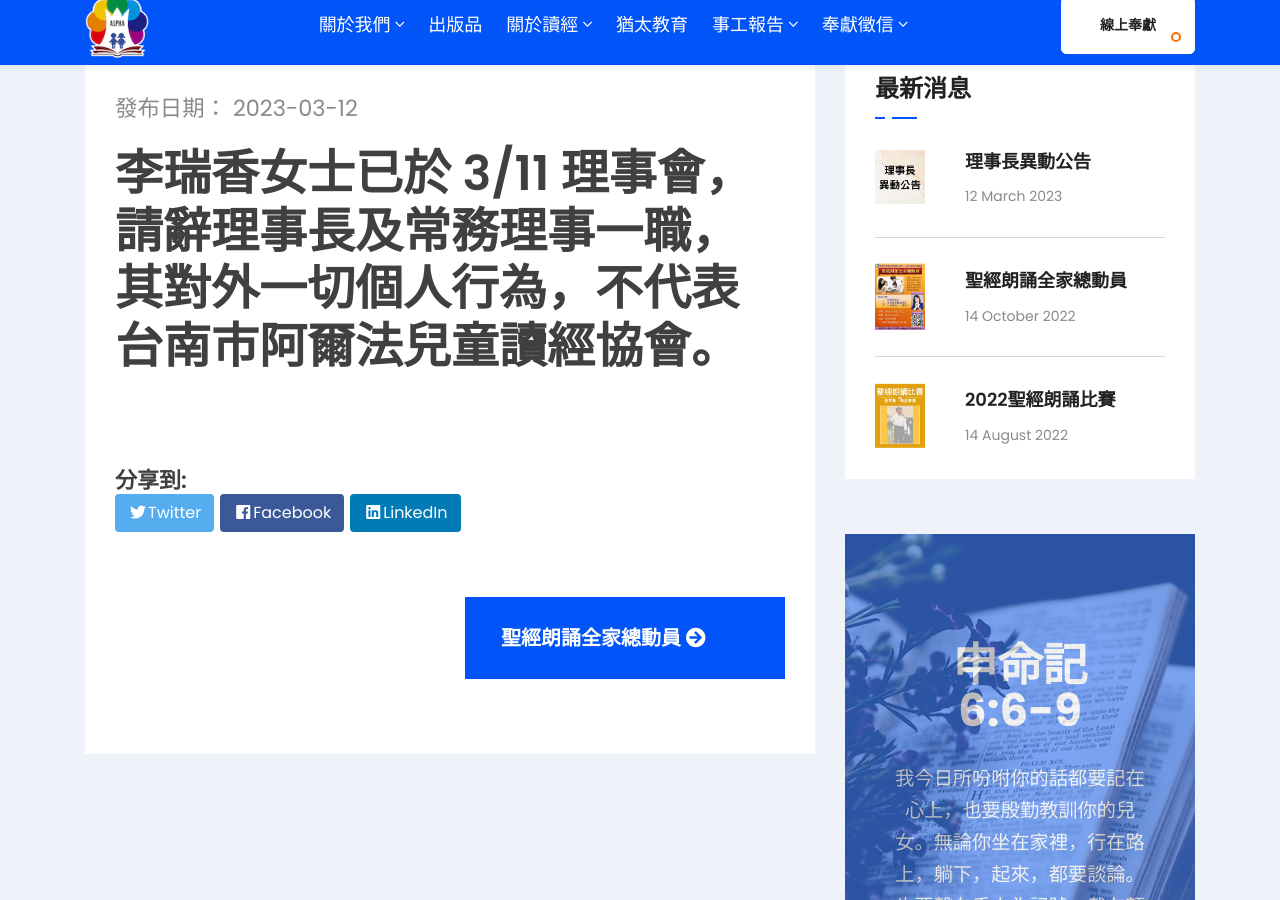
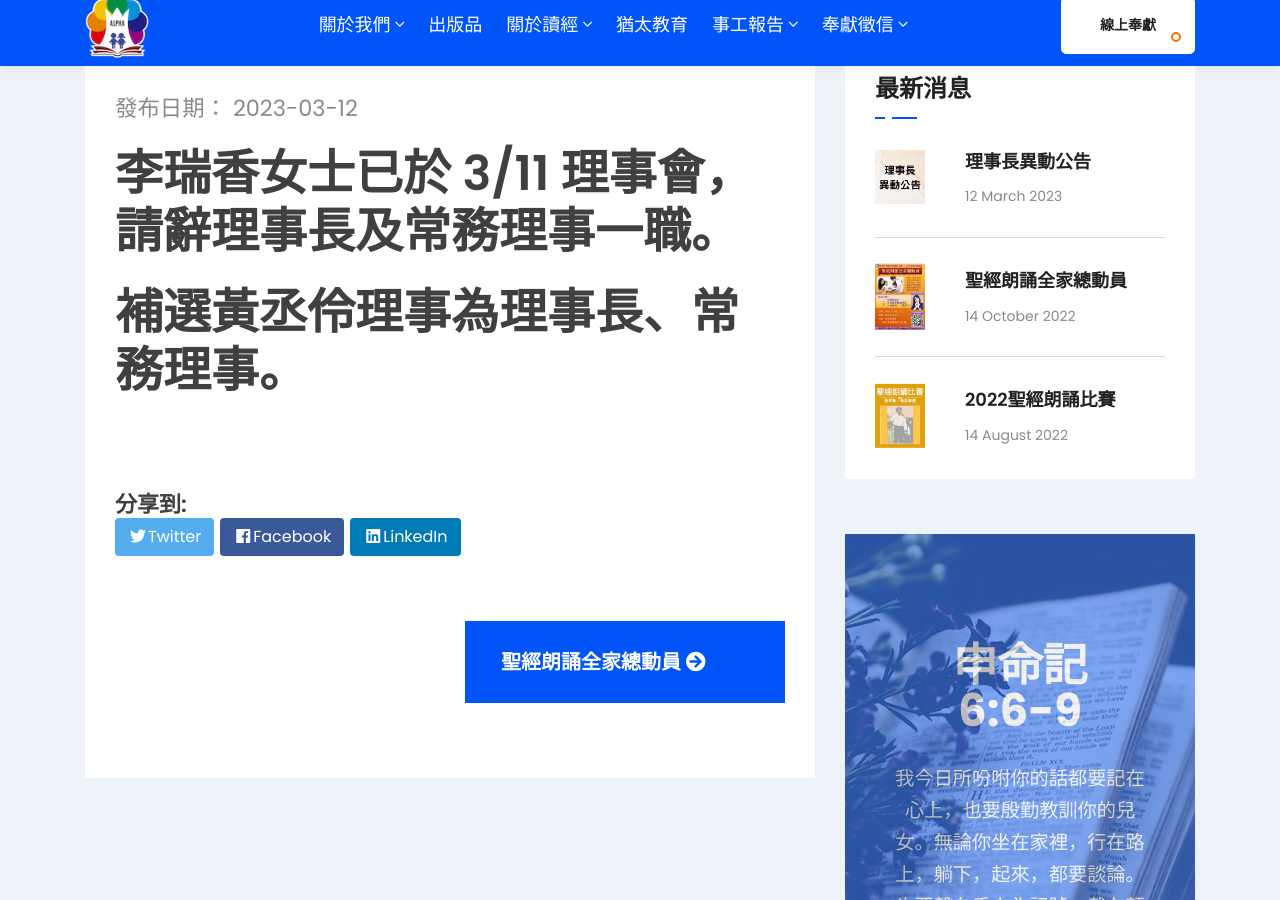
Before and after one commit to alpha6309/website, a Jekyll site: the page built from _posts/2023-03-13-理事長異動.md, in a window 1280 px wide and 900 px high, scrolled down 380 px. Built offline with Jekyll 4.4.1, drawn with Linux system fonts in a browser that asks for light colours; comment, search, counter and statistics services are not loaded.

Commit message:
更新公告

```diff
--- a/_posts/2023-03-13-理事長異動.md
+++ b/_posts/2023-03-13-理事長異動.md
@@ -8,4 +8,5 @@ categories: [news]
 post_image: "news/理事長異動公告"
 ---
 
-# 李瑞香女士已於 3/11 理事會，請辭理事長及常務理事一職，其對外一切個人行為，不代表台南市阿爾法兒童讀經協會。
+# 李瑞香女士已於 3/11 理事會，請辭理事長及常務理事一職。
+# 補選黃丞伶理事為理事長、常務理事。
```
